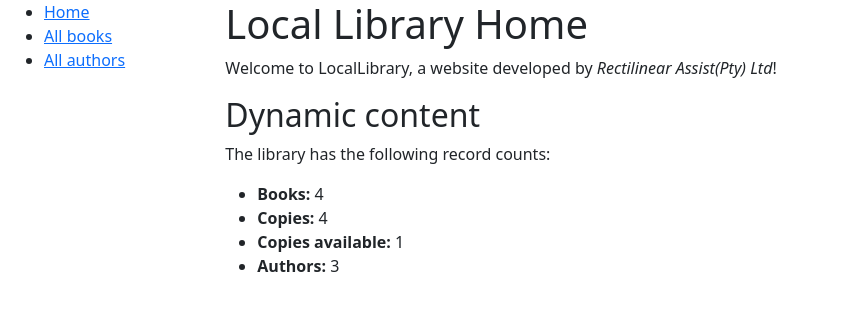
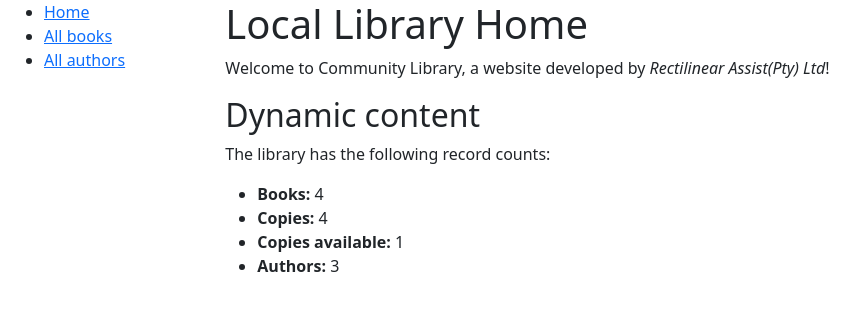
Before and after one commit to MatthewsTPhale/LIbraryCatalog, a Django app: page /catalog/ in a window 1280 px wide. Shown: the top 311 px of the page, without its empty margins (0-866 px from the left). Run offline with Django 5.2, Linux system fonts and the light colour scheme; data comes from the database, SQL or seed files in the repository.

Commit message:
All changes updated

```diff
--- a/catalog/templates/index.html
+++ b/catalog/templates/index.html
@@ -3,7 +3,7 @@
 {% block content %}
   <h1>Local Library Home</h1>
   <p>
-    Welcome to LocalLibrary, a website developed by
+    Welcome to Community Library, a website developed by
     <em>Rectilinear Assist(Pty) Ltd</em>!
   </p>
   <h2>Dynamic content</h2>
```
Also changed, not shown: README.md.
